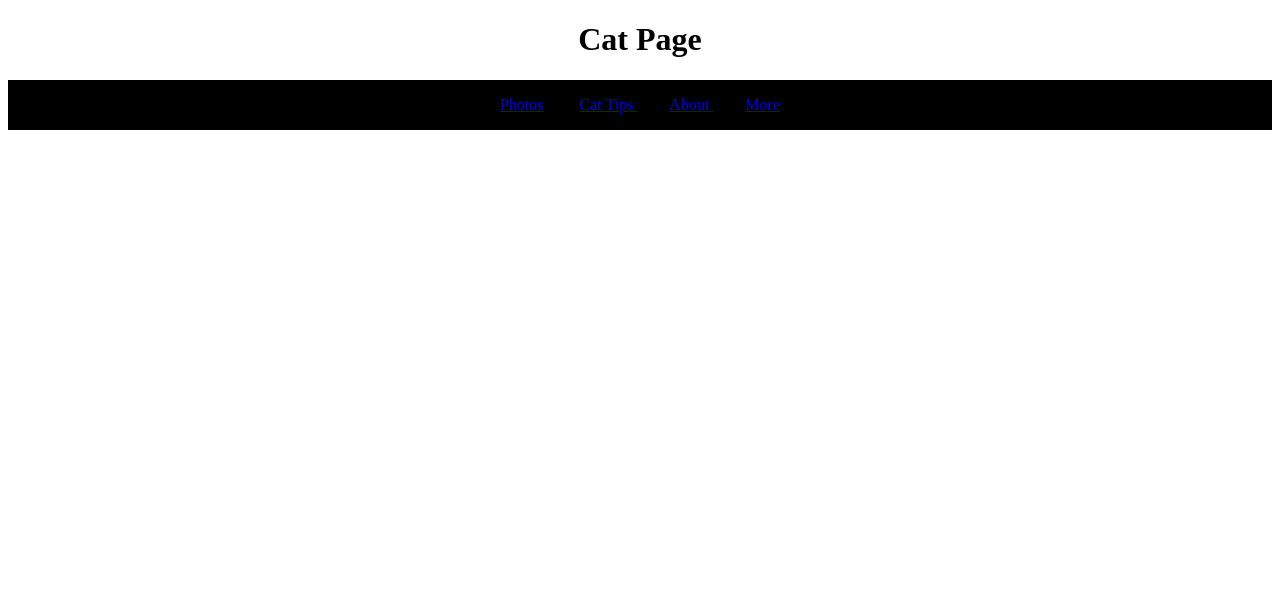
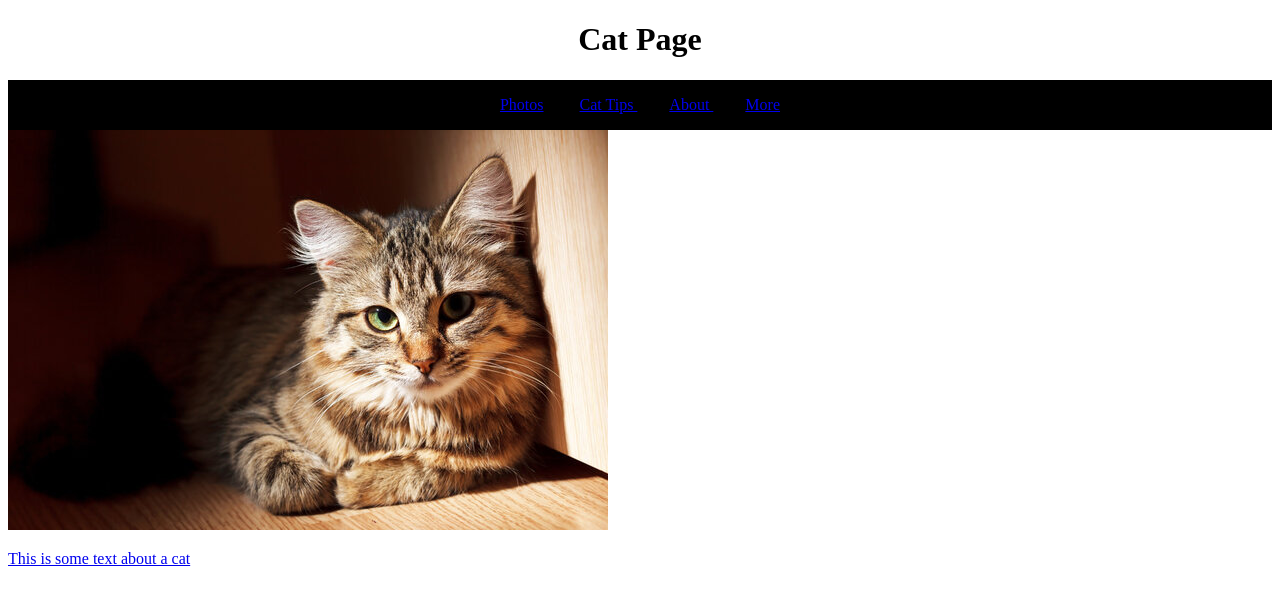
Before and after one commit to DKendle/landing-page-cat, a PHP site: page / in a window 1280 px wide. Shown: the top 605 px of the page. Run offline with PHP 8.4, Linux system fonts and the light colour scheme.

Commit message:
Adds css placeholders for cat images and the descriptions

```diff
--- a/index.css
+++ b/index.css
@@ -15,3 +15,11 @@
 .nav-container a:hover{
     background-color: aliceblue;
 }
+
+.cat-image{
+
+}
+
+.catdesc {
+
+}
--- a/index.html
+++ b/index.html
@@ -12,6 +12,13 @@
                 <a href="#about">About</li>
                 <a href="#more">More</li>
             </div>
+            <div class="cat-image">
+                <img alt="Tabby with beautiful green eyes" src="images/WallCutie.jpg" />
+            </div>
+            <div class="cat-desc">
+                <p>This is some text about a cat</p>
+            </div>
+
         </div>
 
 
```
